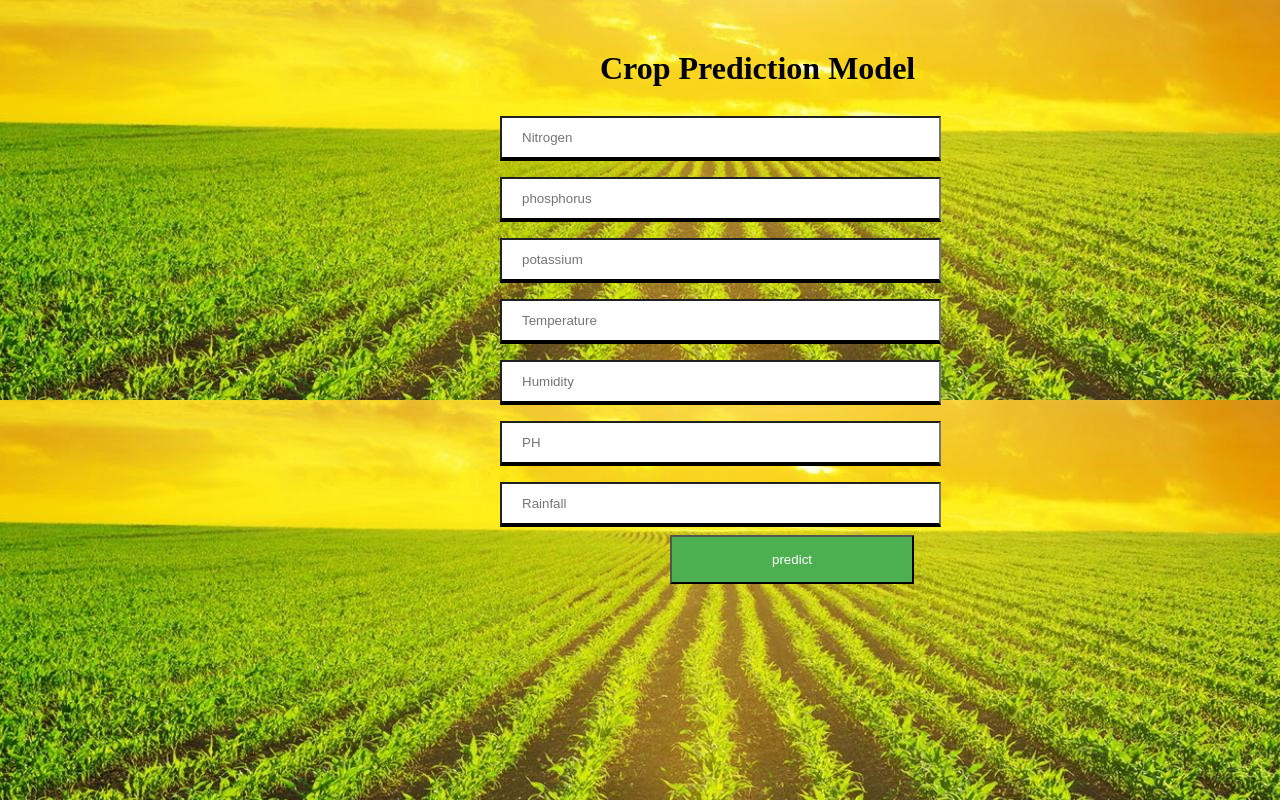
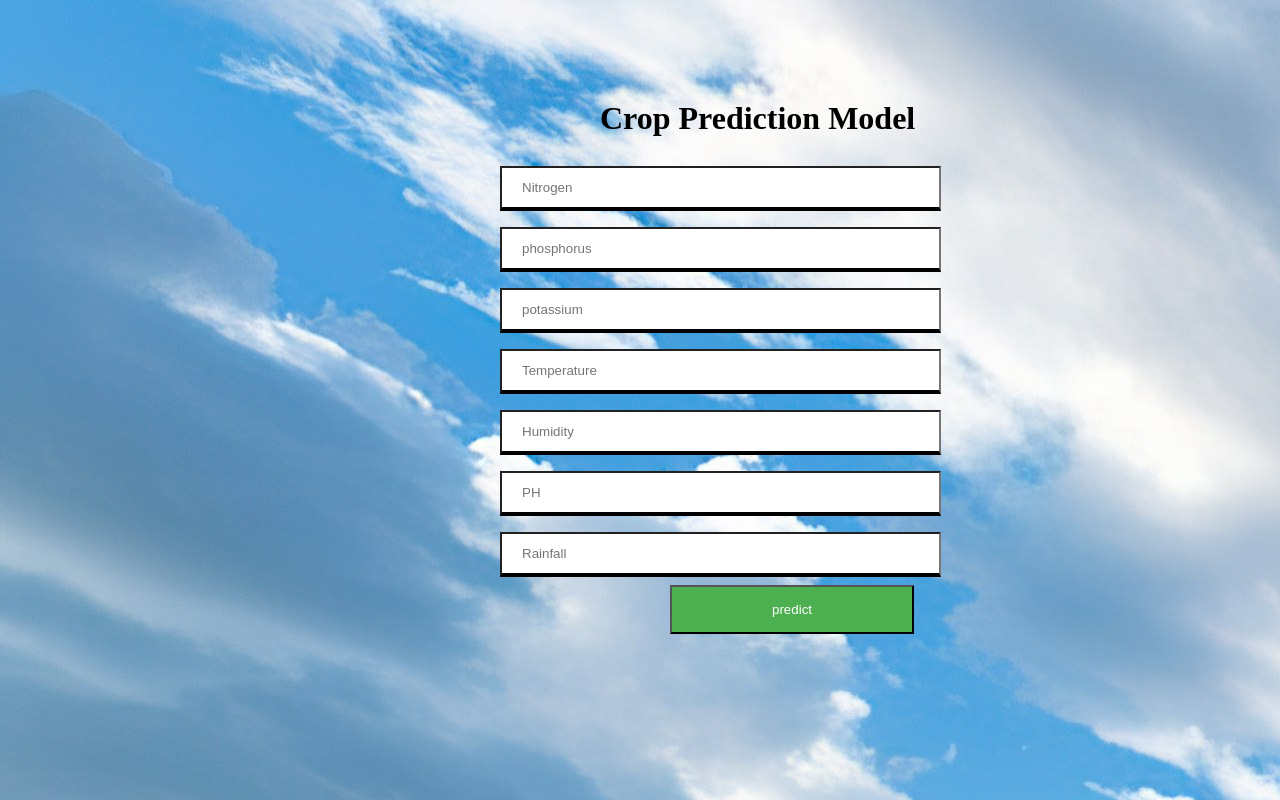
Before and after one commit to abidi5087-AI/Crop-Prediction-Model-REST-API-, a Flask app: page / in a window 1280 px wide. Run offline with Flask 2, Linux system fonts and the light colour scheme; parts of the project's set-up code (start-up, migrations or seed data) failed here and were passed over.

Commit message:
Update style.css

```diff
--- a/static/style.css
+++ b/static/style.css
@@ -1,7 +1,7 @@
 body {
-        background-image: url('app.jpeg');
-        margin-top: 50px;
-        margin-bottom: 50px;
+        background-image: url('app.jpeg.png');
+        margin-top: 100px;
+        margin-bottom: 100px;
         margin-left: 500px;
         margin-right: 150px;
     }
```
